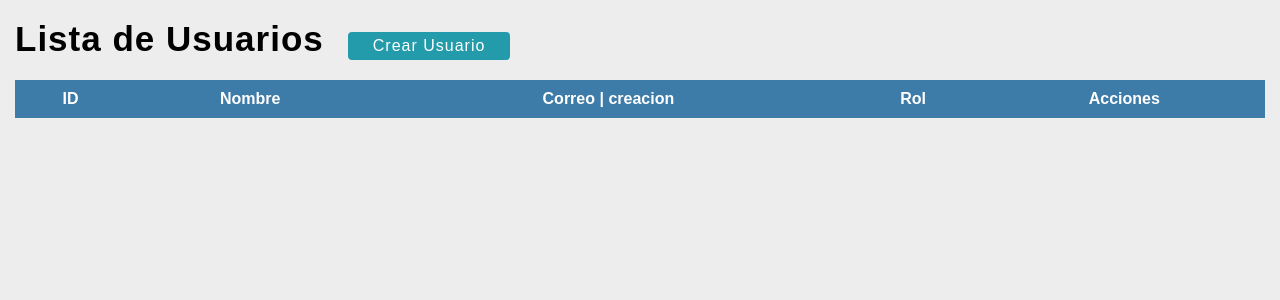
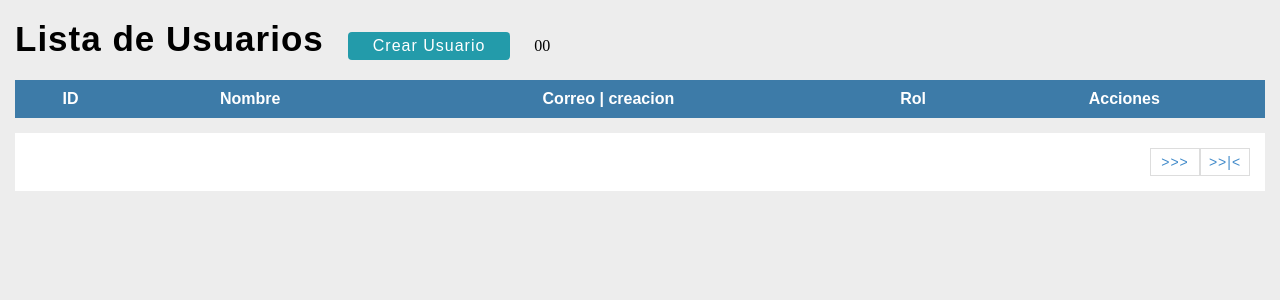
Before and after one commit to CrismarCR11/Sistema-Facturacion, a PHP site: page /sistema/lista_usuario.php in a window 1280 px wide. Shown: the part 78-378 px from the top of the page. Run offline with PHP 8.4, Linux system fonts and the light colour scheme; the visitor is signed in with stand-in values (Sample User, id 1); tables that the repository leaves empty or names only in its code hold one stand-in row (values such as "Sample post"); lists and menus that the app fills with data are empty.

Commit message:
paginador

```diff
--- a/sistema/css/style.css
+++ b/sistema/css/style.css
@@ -227,3 +227,35 @@ table tr td{
 .btn_cancel{
 	background: #42b343;
 }
+
+/* ======== PAGINADOR ======*/
+.paginador{
+	padding: 15px;
+	list-style: none;
+	background: #FFF;
+	margin-top: 15px;
+
+}
+.paginador ul{
+	display: flex;
+	list-style: none;
+	justify-content: flex-end;
+
+}
+.paginador a, .pageSelected{
+	color: #428bca;
+	border: 1px solid #ddd;
+	padding: 5px;
+	display: inline-block;
+	font-size: 14px;
+	text-align: center;
+	width: 50px;
+}
+.paginador a:hover{
+	background: #ddd;
+}
+.pageSelected{
+	color: #FFF;
+	background: #428bca;
+	border:  1px solid #428bca;
+}
--- a/sistema/eliminar_confirmar_usuario.php
+++ b/sistema/eliminar_confirmar_usuario.php
@@ -2,7 +2,10 @@
     include "../conexion.php";
 
     if(!empty($_POST)){
-        $idusuario=$_POST['idusuario'];
+        if($_POST['idusuario']==1){
+            header('location: lista_usuario.php');
+            exit;
+        }
         //consulta para eliminar el registro
         //$query_delete=mysqli_query($conexion,"DELETE FROM usuario WHERE idusuario=$idusuario");
         $query_delete=mysqli_query($conexion, "UPDATE usuario SET estatus = 0 WHERE idusuario=$idusuario");
--- a/sistema/lista_usuario.php
+++ b/sistema/lista_usuario.php
@@ -30,10 +30,26 @@ include("../conexion.php");
                 <th>Acciones</th>
             </tr>
             <?php
+                //paginador
+                $sql_registe=mysqli_query($conexion,"SELECT COUNT(*) AS total_registro FROM usuario WHERE estatus=1");
+                $result_register=mysqli_fetch_array($sql_registe);
+                $total_registro = $result_register['total_registro'];
+                $por_pagina=5;
+                if(empty($_GET['pagina'])){
+                    $pagina=1;
+                }else{
+                    $pagina=$_GET['pagina'];
+                }
+                $desde=($pagina-1)*$por_pagina;
+                $total_paginas=ceil($total_registro / $por_pagina);
+                echo $total_registro;
+                echo $total_paginas;
 
-
+                //traer de la base de datos los registros
                 $query=mysqli_query($conexion,"SELECT u.idusuario, u.nombre, u.correo, u.usuario, r.rol FROM
-                                        usuario u INNER JOIN rol r ON u.rol=r.idrol WHERE estatus=1;");
+                                        usuario u INNER JOIN rol r ON u.rol=r.idrol WHERE estatus=1
+                                        ORDER BY idusuario ASC
+                                        LIMIT $desde,$por_pagina");
 
                 $result = mysqli_num_rows($query);
                 // si nos devuelve mayor a 0 significa que tenemos registros
@@ -63,6 +79,39 @@ include("../conexion.php");
 
         </table>
 
+        <div class="paginador">
+            <ul>
+                <?php
+                    if($pagina != 1)
+                    {
+
+                ?>
+                <li><a href="?pagina=<?php echo 1; ?>">|<<</a></li>
+                <li><a href="?pagina= <?php $pagina-1; ?>"><<<</a></li>
+                <?php
+                    }
+                    //contador para el paginador
+                    for($i=1; $i <= $total_paginas; $i++){
+                        if($i == $pagina)
+                        {
+                            echo '<li  class="pageSelected">'.$i.'</li>';
+                        }else{
+                            echo '<li><a href="?pagina='.$i.'">'.$i.'</a></li>';
+                        }
+
+                    }
+
+                    if($pagina != $total_paginas)
+                    {
+                ?>
+
+
+                <li><a href="?pagina= <?php $pagina+1; ?>">>>></a></li>
+                <li><a href="?pagina= <?php $total_paginas; ?>">>>|<</a></li>
+                <?php } ?>
+            </ul>
+        </div>
+
     </section>
 
 	<?php include "includes/footer.php" ?>
--- a/sistema/registro.php
+++ b/sistema/registro.php
@@ -13,7 +13,9 @@
             $nombre= $_POST['nombre'];
             date_default_timezone_set('America/Argentina/Buenos_Aires');
             $DateAndTime = date('m-d-Y h:i:s a', time());
-            $email= $_POST['correo']." | ".$DateAndTime;
+            //por si queremos poner fecha es esto
+            //$email= $_POST['correo']." | ".$DateAndTime;
+            $email= $_POST['correo'];
             $user= $_POST['usuario'];
             $clave= $_POST['clave'];
             $rol= $_POST['rol'];
```
Also changed, not shown: index.html (+15 -0 lines).
